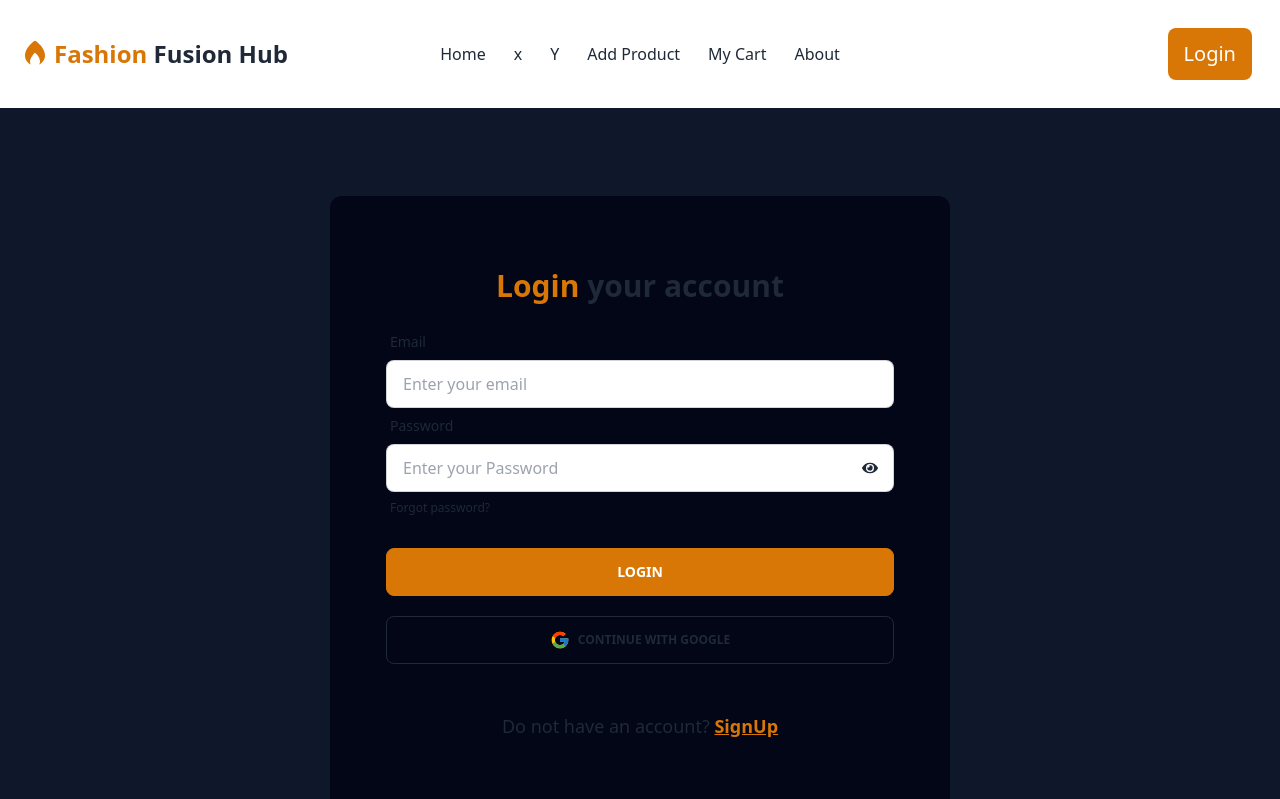
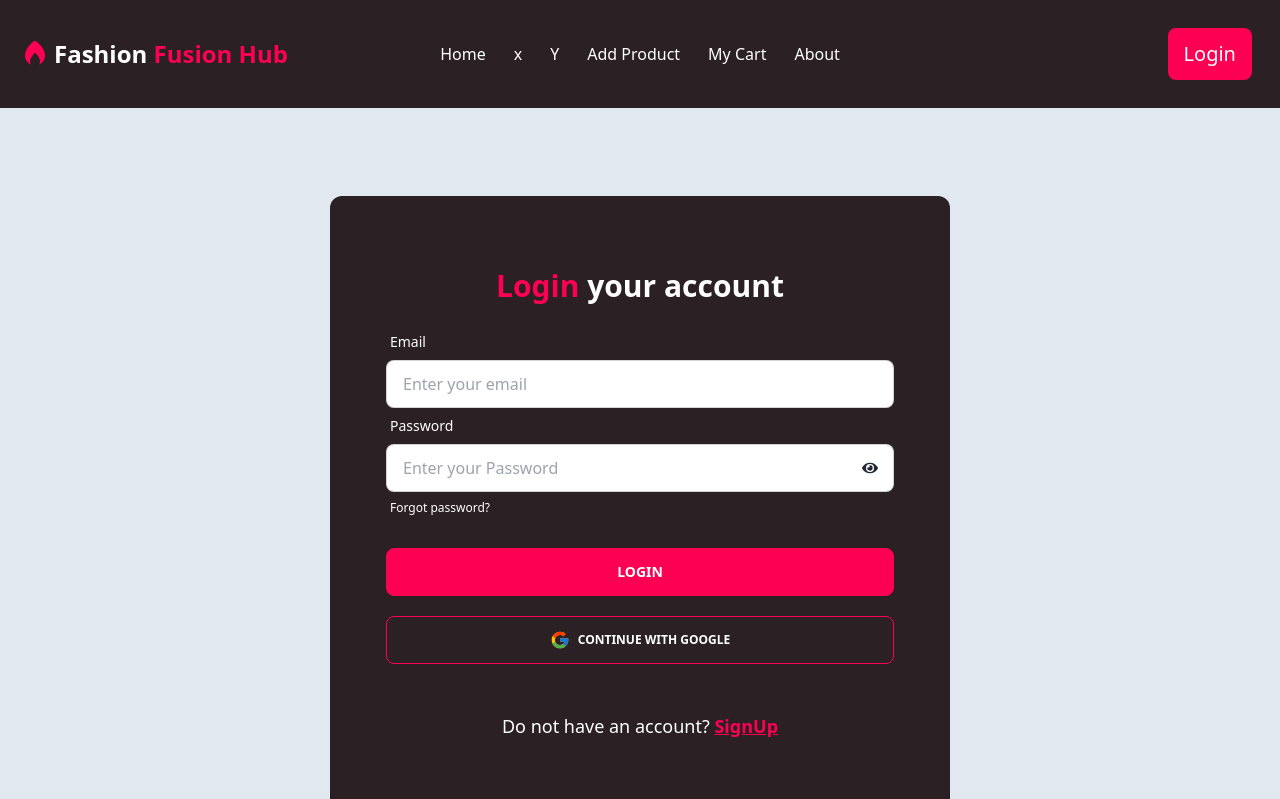
Before and after one commit to jerin-arpa/fashion-fusion-hub, a React (Vite) app: page /login in a window 1280 px wide. Shown: the top 799 px of the page. Built offline with nearby package versions, Linux system fonts and the light colour scheme; no server answers.

Commit message:
create json data and display avaiable brands

```diff
--- a/src/Components/Navbar/Navbar.jsx
+++ b/src/Components/Navbar/Navbar.jsx
@@ -22,32 +22,32 @@ const Navbar = () => {
     const navLink = <>
         <li>
             <NavLink to='/' className={({ isActive, isPending }) =>
-                isPending ? "pending" : isActive ? "font-bold text-amber-600 underline" : ""
+                isPending ? "pending" : isActive ? "font-bold text-[#FD0054] underline" : ""
             }>Home</NavLink>
         </li>
         <li>
             <NavLink to='/x' className={({ isActive, isPending }) =>
-                isPending ? "pending" : isActive ? "font-bold text-amber-600 underline" : ""
+                isPending ? "pending" : isActive ? "font-bold text-[#FD0054] underline" : ""
             }>x</NavLink>
         </li>
         <li>
             <NavLink to='/Y' className={({ isActive, isPending }) =>
-                isPending ? "pending" : isActive ? "font-bold text-amber-600 underline" : ""
+                isPending ? "pending" : isActive ? "font-bold text-[#FD0054] underline" : ""
             }>Y</NavLink>
         </li>
         <li>
             <NavLink to='/addProduct' className={({ isActive, isPending }) =>
-                isPending ? "pending" : isActive ? "font-bold underline text-amber-600" : ""
+                isPending ? "pending" : isActive ? "font-bold underline text-[#FD0054]" : ""
             }>Add Product</NavLink>
         </li>
         <li>
             <NavLink to='/myCart' className={({ isActive, isPending }) =>
-                isPending ? "pending" : isActive ? "font-bold underline text-amber-600" : ""
+                isPending ? "pending" : isActive ? "font-bold underline text-[#FD0054]" : ""
             }>My Cart</NavLink>
         </li>
         <li>
             <NavLink to='/about' className={({ isActive, isPending }) =>
-                isPending ? "pending" : isActive ? "font-bold underline text-amber-600" : ""
+                isPending ? "pending" : isActive ? "font-bold underline text-[#FD0054]" : ""
             }>About</NavLink>
         </li>
     </>
@@ -56,7 +56,7 @@ const Navbar = () => {
 
     return (
         <div>
-            <div className="navbar container mx-auto px-5 py-7">
+            <div className="navbar container mx-auto px-5 py-7 text-white">
                 <div className="navbar-start">
                     <div className="dropdown">
                         <label tabIndex={0} className="btn btn-ghost lg:hidden">
@@ -67,8 +67,8 @@ const Navbar = () => {
                         </ul>
                     </div>
                     <div className="flex gap-1">
-                        <BiSolidFlame className="text-3xl text-amber-600"></BiSolidFlame>
-                        <p className="text-sm md:text-2xl font-extrabold"><span className="text-amber-600">Fashion</span> Fusion Hub</p>
+                        <BiSolidFlame className="text-3xl text-[#FD0054]"></BiSolidFlame>
+                        <p className="text-sm md:text-2xl font-extrabold">Fashion<span className="text-[#FD0054]"> Fusion Hub</span></p>
                     </div>
                 </div>
                 <div className="navbar-center hidden lg:flex">
@@ -114,22 +114,22 @@ const Navbar = () => {
                                                     <hr className="my-7 w-1/2" />
                                                 </div>
                                                 <div className="text-center">
-                                                    <h2 className="text-sm md:text-xl mb-2 text-white"><span className="text-amber-600">Name:</span> {user.displayName
+                                                    <h2 className="text-sm md:text-xl mb-2 text-white"><span className="text-[#FD0054]">Name:</span> {user.displayName
                                                     }</h2>
-                                                    <p className="text-sm  md:text-lg mb-5 text-white"><span className="text-amber-600">Email:</span> {user.email}</p>
+                                                    <p className="text-sm  md:text-lg mb-5 text-white"><span className="text-[#FD0054]">Email:</span> {user.email}</p>
                                                 </div>
                                             </div>
                                         </div>
                                     </div>
 
                                     <Link to='/login' className="flex items-center">
-                                        <button onClick={handleSignOut} className="bg-amber-600 border-0 text-white p-2 rounded-lg"><LuLogOut></LuLogOut></button>
+                                        <button onClick={handleSignOut} className="bg-[#FD0054] border-0 text-white p-2 rounded-lg"><LuLogOut></LuLogOut></button>
                                     </Link>
                                 </div>
                                 :
                                 <>
                                     <Link to='/login'>
-                                        <button className="bg-amber-600 border-0 text-white p-2 md:p-3 px-1 md:px-4 rounded-lg text-sm md:text-xl">Login</button>
+                                        <button className="bg-[#FD0054] border-0 text-white p-2 md:p-3 px-1 md:px-4 rounded-lg text-sm md:text-xl">Login</button>
                                     </Link>
                                 </>
                         }
--- a/src/Pages/ErrorPage/ErrorPage.jsx
+++ b/src/Pages/ErrorPage/ErrorPage.jsx
@@ -5,8 +5,8 @@ const ErrorPage = () => {
         <div>
             <div className="bg-slate-950 min-h-screen flex items-center justify-center">
                 <div className="text-center">
-                    <h2 className="text-9xl font-bold text-white mb-5">4<span className="text-amber-600">0</span>4</h2>
-                    <h4 className="mb-3 text-2xl font-semibold text-amber-600">
+                    <h2 className="text-9xl font-bold text-white mb-5">4<span className="text-[#FD0054]">0</span>4</h2>
+                    <h4 className="mb-3 text-2xl font-semibold text-[#FD0054]">
                         Oops! That page can’t be found
                     </h4>
                     <p className="mb-8 text-lg text-white">
--- a/src/Pages/Login/Login.jsx
+++ b/src/Pages/Login/Login.jsx
@@ -46,21 +46,21 @@ const Login = () => {
 
 
     return (
-        <div className="bg-slate-900 py-10">
+        <div className="bg-slate-200 py-10">
             <div className="flex justify-center my-12 container mx-auto px-5">
-                <div className="bg-slate-950 rounded-xl w-full md:w-3/4 lg:w-2/4 py-8">
-                    <h2 className="text-3xl font-bold text-center pt-10 pb-5"><span className="text-amber-600">Login</span> your account</h2>
+                <div className="bg-[#2B2024] rounded-xl w-full md:w-3/4 lg:w-2/4 py-8">
+                    <h2 className="text-3xl font-bold text-center pt-10 pb-5"><span className="text-[#FD0054]">Login</span> <span className="text-white">your account</span></h2>
                     <form onSubmit={handleLogin} className="px-4 md:px-14">
                         <div className="form-control">
                             <label className="label">
-                                <span className="label-text">Email</span>
+                                <span className="label-text text-white">Email</span>
                             </label>
                             <input type="email" name="email" placeholder="Enter your email" className="input input-bordered" required />
                         </div>
 
                         <div className="form-control">
                             <label className="label">
-                                <span className="label-text">Password</span>
+                                <span className="label-text text-white">Password</span>
                             </label>
                             <input type={showPassword ? "text" : "password"}
                                 name="password" placeholder="Enter your Password" className="input input-bordered w-full" required />
@@ -72,7 +72,7 @@ const Login = () => {
                                 </span>
                             </div>
                             <label className="label">
-                                <a href="#" className="label-text-alt link link-hover">Forgot password?</a>
+                                <a href="#" className="label-text-alt link link-hover text-white">Forgot password?</a>
                             </label>
                         </div>
 
@@ -83,20 +83,20 @@ const Login = () => {
                         </div>
 
                         <div className="form-control mt-6">
-                            <button className="btn bg-amber-600 border-amber-600 hover:bg-white hover:text-amber-600 text-white font-bold">Login</button>
+                            <button className="btn bg-[#FD0054] border-[#FD0054] hover:bg-white hover:text-[#FD0054] text-white font-bold">Login</button>
                         </div>
 
                         <div>
-                            <button onClick={handleGoogleSignUp} className="btn btn-outline mt-5 mb-4 w-full">
+                            <button onClick={handleGoogleSignUp} className="btn bg-transparent border-[#FD0054] mt-5 mb-4 w-full">
                                 <FcGoogle className='text-xs md:text-xl'></FcGoogle>
-                                <span className="text-xs md:text-md">Continue with Google</span>
+                                <span className="text-xs md:text-md text-white">Continue with Google</span>
                             </button>
                         </div>
                     </form>
 
 
                     <div className="flex justify-center mb-4">
-                        <h2 className="text-xs md:text-lg mt-6 md:mt-8 mb-6">Do not have an account? <Link to='/signup' className="text-amber-600 underline font-bold">SignUp</Link></h2>
+                        <h2 className="text-xs md:text-lg mt-6 md:mt-8 mb-6  text-white">Do not have an account? <Link to='/signup' className="text-[#FD0054] underline font-bold">SignUp</Link></h2>
                     </div>
                 </div>
             </div>
--- a/src/Pages/Root/Root.jsx
+++ b/src/Pages/Root/Root.jsx
@@ -4,7 +4,7 @@ import Footer from "../Footer/Footer";
 
 const Root = () => {
     return (
-        <div>
+        <div className="bg-[#2B2024]">
             <Navbar></Navbar>
             <Outlet></Outlet>
             <Footer></Footer>
--- a/src/Pages/SignUp/SignUp.jsx
+++ b/src/Pages/SignUp/SignUp.jsx
@@ -91,28 +91,28 @@ const SignUp = () => {
 
 
     return (
-        <div className='bg-slate-900 py-10'>
+        <div className='bg-slate-200 py-10'>
             <div className="flex justify-center my-12 container mx-auto px-5">
-                <div className="bg-slate-950 rounded-xl w-full md:w-3/4 lg:w-2/4 py-8">
-                    <h2 className="text-3xl font-bold text-center pt-10 pb-5"><span className='text-amber-600'>SignUp</span> your account</h2>
+                <div className="bg-[#2B2024] rounded-xl w-full md:w-3/4 lg:w-2/4 py-8">
+                    <h2 className="text-3xl font-bold text-center pt-10 pb-5"><span className='text-[#FD0054]'>SignUp</span> <span className='text-white'>your account</span></h2>
                     <form onSubmit={handleSignUp} className="px-4 md:px-14">
                         <div className="form-control">
                             <label className="label">
-                                <span className="label-text">Your Name</span>
+                                <span className="label-text text-white">Your Name</span>
                             </label>
                             <input type="text" name="name" placeholder="Enter your name" className="input input-bordered" required />
                         </div>
 
                         <div className="form-control">
                             <label className="label">
-                                <span className="label-text">Email</span>
+                                <span className="label-text text-white">Email</span>
                             </label>
                             <input type="email" name="email" placeholder="Enter your email" className="input input-bordered" required />
                         </div>
 
                         <div className="form-control">
                             <label className="label">
-                                <span className="label-text">Password</span>
+                                <span className="label-text text-white">Password</span>
                             </label>
                             <input type={showPassword ? "text" : "password"}
                                 name="password" placeholder="Enter your Password" className="input input-bordered w-full" required />
@@ -134,9 +134,9 @@ const SignUp = () => {
 
                         <div className="flex gap-3 mt-5">
                             <div className='flex items-center'>
-                                <input className='checkbox checkbox-warning checkbox-xs md:checkbox-sm' type="checkbox" name="terms" id="" />
+                                <input className='checkbox checkbox-info checkbox-xs md:checkbox-sm' type="checkbox" name="terms" id="" />
                             </div>
-                            <label htmlFor="terms" className="text-xs md:text-lg">Accept our terms and conditions</label>
+                            <label htmlFor="terms" className="text-xs md:text-lg text-white">Accept our terms and conditions</label>
                         </div>
                         <div>
                             {
@@ -151,18 +151,18 @@ const SignUp = () => {
                         </div>
 
                         <div className="form-control mt-6">
-                            <button className="btn bg-amber-600 border-amber-600 hover:bg-white hover:text-amber-600 text-white font-bold">Sign Up</button>
+                            <button className="btn bg-[#FD0054] border-[#FD0054] hover:bg-white hover:text-[#FD0054] text-white font-bold">Sign Up</button>
                         </div>
                         <div>
-                            <button onClick={handleGoogleSignUp} className="btn btn-outline mt-5 mb-4 w-full">
+                            <button onClick={handleGoogleSignUp} className="btn bg-transparent border-[#FD0054] mt-5 mb-4 w-full">
                                 <FcGoogle className='text-xs md:text-xl'></FcGoogle>
-                                <span className="text-xs md:text-md">Continue with Google</span>
+                                <span className="text-xs md:text-md text-white">Continue with Google</span>
                             </button>
                         </div>
                     </form>
 
                     <div className="flex justify-center mb-4">
-                        <h2 className="text-xs md:text-lg mt-6 md:mt-8 mb-6">Already have an account? <Link to='/login' className="text-amber-600 underline font-bold">Login</Link></h2>
+                        <h2 className="text-xs md:text-lg mt-6 md:mt-8 mb-6 text-white">Already have an account? <Link to='/login' className="text-[#FD0054] underline font-bold">Login</Link></h2>
                     </div>
                 </div>
             </div>
--- a/src/Routes/Routes.jsx
+++ b/src/Routes/Routes.jsx
@@ -18,6 +18,7 @@ const router = createBrowserRouter([
             {
                 path: "/",
                 element: <Home></Home>,
+                loader: () => fetch('/brand.json'),
             },
             {
                 path: "/login",
```
Also changed, not shown: public/brand.json (+9 -9 lines), src/Components/Banner/Banner.jsx (+12 -12 lines), src/Components/BrandCard/BrandCard.jsx (added, +21 -0 lines), src/Pages/Home/Home.jsx (+13 -0 lines).
